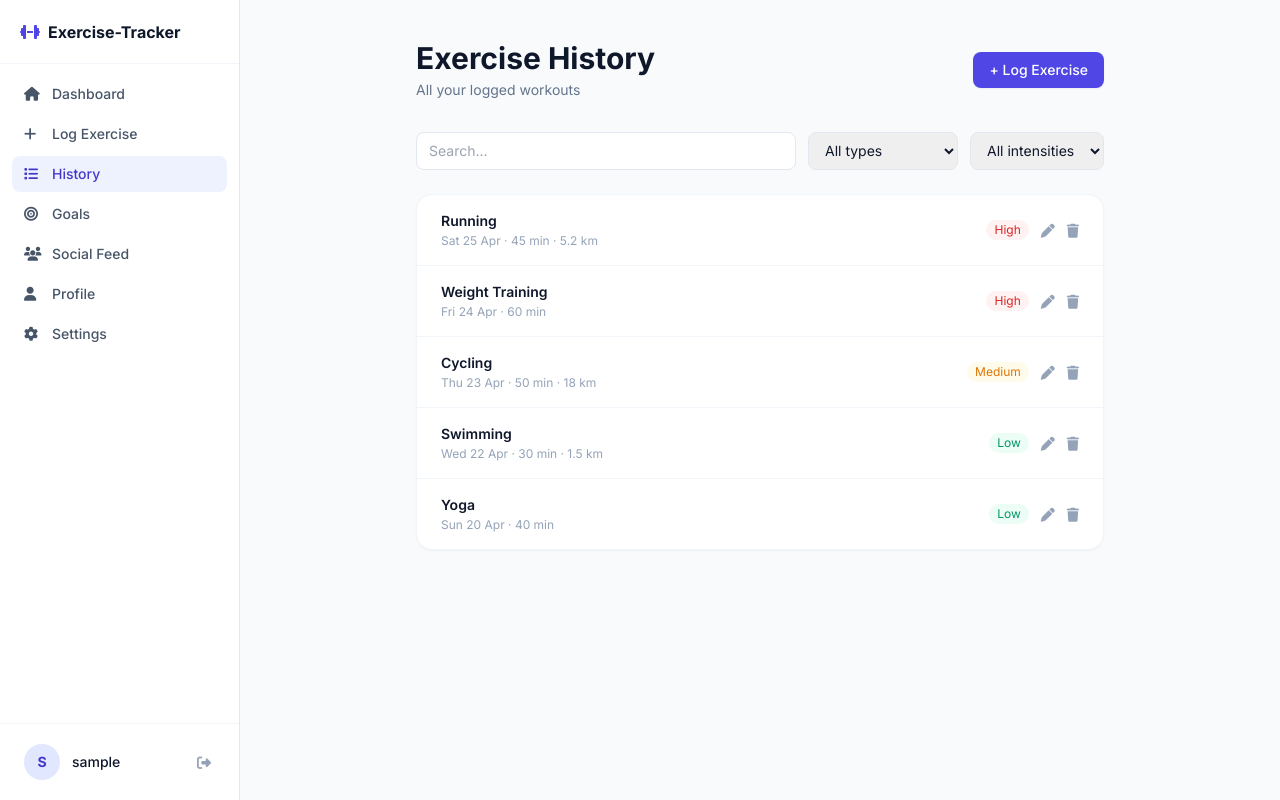
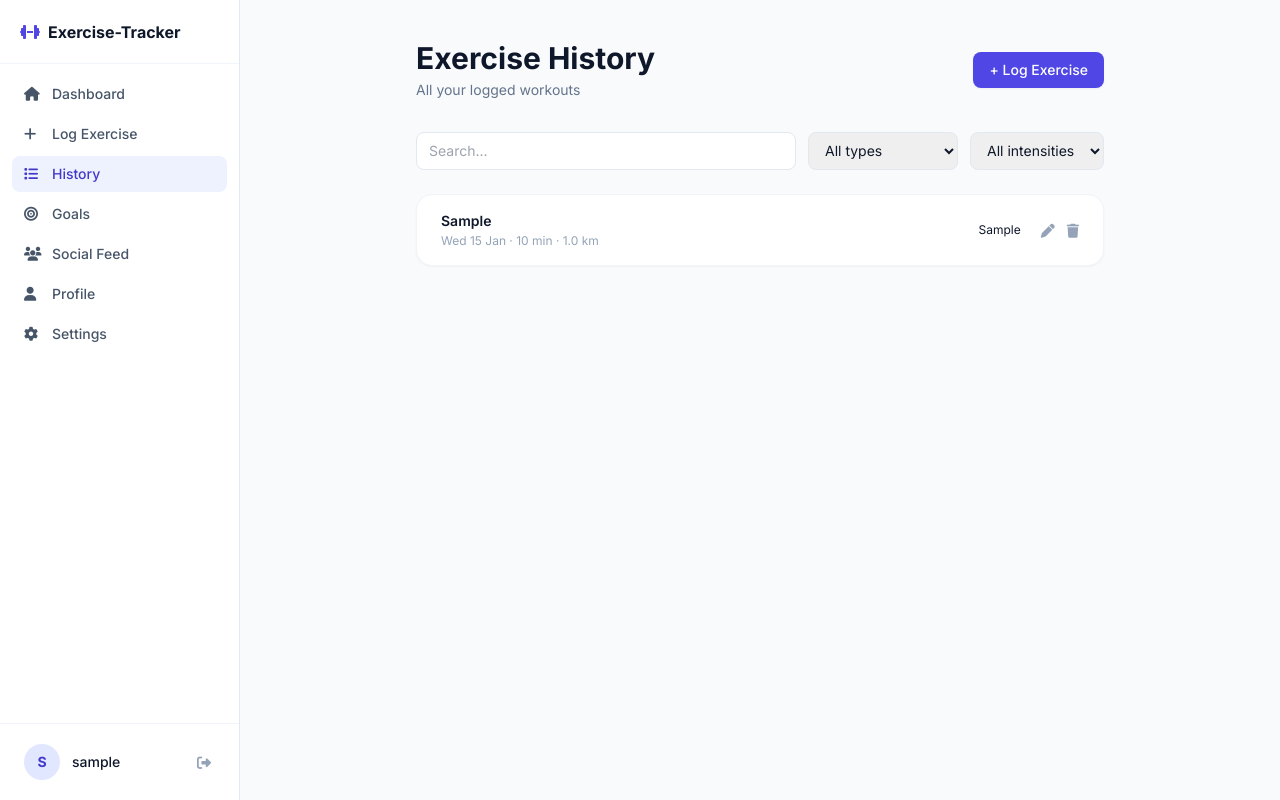
Before and after one commit to CameronKel/CITS3403-Group-Project, a Flask app: page /history in a window 1280 px wide. Run offline with Flask 3, Linux system fonts and the light colour scheme; a user stored in the database is signed in; tables that the repository leaves empty hold one stand-in row (values such as "Sample post"); some libraries are stand-ins or nearby versions.

Commit message:
history.html now pulls data from database, and edit and delete now also works, editting & deleting data from database

```diff
--- a/app.py
+++ b/app.py
@@ -12,7 +12,8 @@ from flask_login import (
 from flask_wtf.csrf import CSRFProtect
 
 from forms import LoginForm, SignupForm
-from models import User, db
+from datetime import date
+from models import Exercise, Goal, User, db
 
 load_dotenv()
 
@@ -84,17 +85,44 @@ def dashboard():
     return render_template("dashboard.html", active_page="dashboard")
 
 
-@app.route("/log")
+@app.route("/log", methods=["GET", "POST"])
 @login_required
 def log_exercise():
+    if request.method == "POST":
+        exercise = Exercise(
+            user_id   = current_user.id,
+            type      = request.form["type"],
+            date      = date.fromisoformat(request.form["date"]),
+            duration  = int(request.form["duration"]),
+            intensity = request.form["intensity"],
+            distance  = float(request.form["distance"]) if request.form.get("distance") else None,
+            notes     = request.form.get("notes") or None,
+        )
+        db.session.add(exercise)
+        db.session.commit()
+        flash("Workout saved!", "success")
+        return redirect(url_for("history"))
     return render_template("log_exercise.html", active_page="log_exercise")
 
 
 @app.route("/history")
 @login_required
 def history():
-    return render_template("history.html", active_page="history")
+    exercises = (Exercise.query
+                 .filter_by(user_id=current_user.id)
+                 .order_by(Exercise.date.desc())
+                 .all())
+    return render_template("history.html", active_page="history", exercises=exercises)
 
+@app.route("/history/<int:id>/delete", methods=["POST"])
+@login_required
+def delete_exercise(id):
+    exercise = db.session.get(Exercise, id)
+    if exercise and exercise.user_id == current_user.id:
+        db.session.delete(exercise)
+        db.session.commit()
+        flash("Workout deleted.", "success")
+    return redirect(url_for("history"))
 
 @app.route("/history/<int:id>/edit")
 @login_required
--- a/templates/history.html
+++ b/templates/history.html
@@ -8,10 +8,15 @@
 <dialog id="deleteDialog" class="rounded-2xl p-6 shadow-xl border border-slate-100 max-w-sm w-full">
   <h3 class="text-base font-semibold text-slate-900 mb-2">Delete workout?</h3>
   <p class="text-sm text-slate-500 mb-5">This cannot be undone.</p>
+  <form id="deleteForm" method="POST">
+    <input type="hidden" name="csrf_token" value="{{ csrf_token() }}" />
     <div class="flex gap-3">
-    <button onclick="document.getElementById('deleteDialog').close()" class="flex-1 border border-slate-200 text-slate-700 py-2 rounded-lg text-sm hover:bg-slate-50 transition-colors">Cancel</button>
-    <button onclick="confirmDelete()" class="flex-1 bg-red-600 text-white py-2 rounded-lg text-sm font-semibold hover:bg-red-700 transition-colors">Delete</button>
+      <button type="button" onclick="document.getElementById('deleteDialog').close()"
+        class="flex-1 border border-slate-200 text-slate-700 py-2 rounded-lg text-sm hover:bg-slate-50 transition-colors">Cancel</button>
+      <button type="submit"
+        class="flex-1 bg-red-600 text-white py-2 rounded-lg text-sm font-semibold hover:bg-red-700 transition-colors">Delete</button>
     </div>
+  </form>
 </dialog>
 
 <div class="flex items-center justify-between mb-8">
@@ -42,109 +47,65 @@
   </select>
 </div>
 
-<!-- Workout list -->
+{% set badge = {
+  'Low':    'bg-emerald-50 text-emerald-600',
+  'Medium': 'bg-amber-50 text-amber-600',
+  'High':   'bg-red-50 text-red-600'
+} %}
+
 <div class="card divide-y divide-slate-100" id="workoutList">
-
-  <div class="workout-row flex items-center justify-between px-6 py-4" data-type="Running" data-intensity="High">
+  {% if exercises %}
+    {% for exercise in exercises %}
+    <div class="workout-row flex items-center justify-between px-6 py-4"
+         data-type="{{ exercise.type }}" data-intensity="{{ exercise.intensity }}">
       <div>
-      <p class="text-sm font-semibold text-slate-900">Running</p>
-      <p class="text-xs text-slate-400 mt-0.5">Sat 25 Apr · 45 min · 5.2 km</p>
+        <p class="text-sm font-semibold text-slate-900">{{ exercise.type }}</p>
+        <p class="text-xs text-slate-400 mt-0.5">
+          {{ exercise.date.strftime('%a %d %b') }} · {{ exercise.duration }} min
+          {% if exercise.distance %} · {{ exercise.distance }} km{% endif %}
+        </p>
       </div>
       <div class="flex items-center gap-3">
-      <span class="text-xs bg-red-50 text-red-600 px-2 py-0.5 rounded-full">High</span>
-      <a href="{{ url_for('edit_exercise', id=1) }}" class="text-slate-400 hover:text-indigo-600 transition-colors"><i class="fas fa-pen text-sm"></i></a>
-      <button onclick="openDelete(this)" class="text-slate-400 hover:text-red-500 transition-colors"><i class="fas fa-trash text-sm"></i></button>
+        <span class="text-xs {{ badge[exercise.intensity] }} px-2 py-0.5 rounded-full">{{ exercise.intensity }}</span>
+        <a href="{{ url_for('edit_exercise', id=exercise.id) }}" class="text-slate-400 hover:text-indigo-600 transition-colors">
+          <i class="fas fa-pen text-sm"></i>
+        </a>
+        <button onclick="openDelete({{ exercise.id }})" class="text-slate-400 hover:text-red-500 transition-colors">
+          <i class="fas fa-trash text-sm"></i>
+        </button>
       </div>
     </div>
-
-  <div class="workout-row flex items-center justify-between px-6 py-4" data-type="Weight Training" data-intensity="High">
-    <div>
-      <p class="text-sm font-semibold text-slate-900">Weight Training</p>
-      <p class="text-xs text-slate-400 mt-0.5">Fri 24 Apr · 60 min</p>
+    {% endfor %}
+  {% else %}
+    <div class="text-center py-12 text-slate-400">
+      <i class="fas fa-dumbbell text-3xl mb-3"></i>
+      <p class="text-sm">No workouts logged yet.
+        <a href="{{ url_for('log_exercise') }}" class="text-indigo-600 hover:underline">Log your first one!</a>
+      </p>
     </div>
-    <div class="flex items-center gap-3">
-      <span class="text-xs bg-red-50 text-red-600 px-2 py-0.5 rounded-full">High</span>
-      <a href="{{ url_for('edit_exercise', id=2) }}" class="text-slate-400 hover:text-indigo-600 transition-colors"><i class="fas fa-pen text-sm"></i></a>
-      <button onclick="openDelete(this)" class="text-slate-400 hover:text-red-500 transition-colors"><i class="fas fa-trash text-sm"></i></button>
-    </div>
-  </div>
-
-  <div class="workout-row flex items-center justify-between px-6 py-4" data-type="Cycling" data-intensity="Medium">
-    <div>
-      <p class="text-sm font-semibold text-slate-900">Cycling</p>
-      <p class="text-xs text-slate-400 mt-0.5">Thu 23 Apr · 50 min · 18 km</p>
-    </div>
-    <div class="flex items-center gap-3">
-      <span class="text-xs bg-amber-50 text-amber-600 px-2 py-0.5 rounded-full">Medium</span>
-      <a href="{{ url_for('edit_exercise', id=3) }}" class="text-slate-400 hover:text-indigo-600 transition-colors"><i class="fas fa-pen text-sm"></i></a>
-      <button onclick="openDelete(this)" class="text-slate-400 hover:text-red-500 transition-colors"><i class="fas fa-trash text-sm"></i></button>
-    </div>
-  </div>
-
-  <div class="workout-row flex items-center justify-between px-6 py-4" data-type="Swimming" data-intensity="Low">
-    <div>
-      <p class="text-sm font-semibold text-slate-900">Swimming</p>
-      <p class="text-xs text-slate-400 mt-0.5">Wed 22 Apr · 30 min · 1.5 km</p>
-    </div>
-    <div class="flex items-center gap-3">
-      <span class="text-xs bg-emerald-50 text-emerald-600 px-2 py-0.5 rounded-full">Low</span>
-      <a href="{{ url_for('edit_exercise', id=4) }}" class="text-slate-400 hover:text-indigo-600 transition-colors"><i class="fas fa-pen text-sm"></i></a>
-      <button onclick="openDelete(this)" class="text-slate-400 hover:text-red-500 transition-colors"><i class="fas fa-trash text-sm"></i></button>
-    </div>
-  </div>
-
-  <div class="workout-row flex items-center justify-between px-6 py-4" data-type="Yoga" data-intensity="Low">
-    <div>
-      <p class="text-sm font-semibold text-slate-900">Yoga</p>
-      <p class="text-xs text-slate-400 mt-0.5">Sun 20 Apr · 40 min</p>
-    </div>
-    <div class="flex items-center gap-3">
-      <span class="text-xs bg-emerald-50 text-emerald-600 px-2 py-0.5 rounded-full">Low</span>
-      <a href="{{ url_for('edit_exercise', id=5) }}" class="text-slate-400 hover:text-indigo-600 transition-colors"><i class="fas fa-pen text-sm"></i></a>
-      <button onclick="openDelete(this)" class="text-slate-400 hover:text-red-500 transition-colors"><i class="fas fa-trash text-sm"></i></button>
-    </div>
-  </div>
-
-</div>
-
-<!-- Empty state -->
-<div id="emptyState" class="hidden text-center py-12 text-slate-400">
-  <i class="fas fa-search text-3xl mb-3"></i>
-  <p class="text-sm">No workouts match your filters.</p>
+  {% endif %}
 </div>
 {% endblock %}
 
 {% block extra_scripts %}
   <script>
-  let rowToDelete = null;
-
-  function openDelete(btn) {
-    rowToDelete = btn.closest('.workout-row');
+    function openDelete(id) {
+    document.getElementById('deleteForm').action = `/history/${id}/delete`;
     document.getElementById('deleteDialog').showModal();
   }
 
-  function confirmDelete() {
-    if (rowToDelete) rowToDelete.remove();
-    document.getElementById('deleteDialog').close();
-    rowToDelete = null;
-  }
-
-  $('#search, #typeFilter, #intensityFilter').on('input change', function() {
+  $('#search, #typeFilter, #intensityFilter').on('input change', function () {
     const search = $('#search').val().toLowerCase();
     const type = $('#typeFilter').val();
     const intensity = $('#intensityFilter').val();
-    let count = 0;
 
-    $('.workout-row').each(function() {
+    $('.workout-row').each(function () {
       const match =
         (!search || $(this).text().toLowerCase().includes(search)) &&
         (!type || $(this).data('type') === type) &&
         (!intensity || $(this).data('intensity') === intensity);
       $(this).toggle(match);
-      if (match) count++;
     });
-
-    $('#emptyState').toggle(count === 0);
   });
   </script>
 {% endblock %}
```
Also changed, not shown: templates/log_exercise.html (+4 -7 lines). Lines whose indentation alone changed are shown as unchanged.
